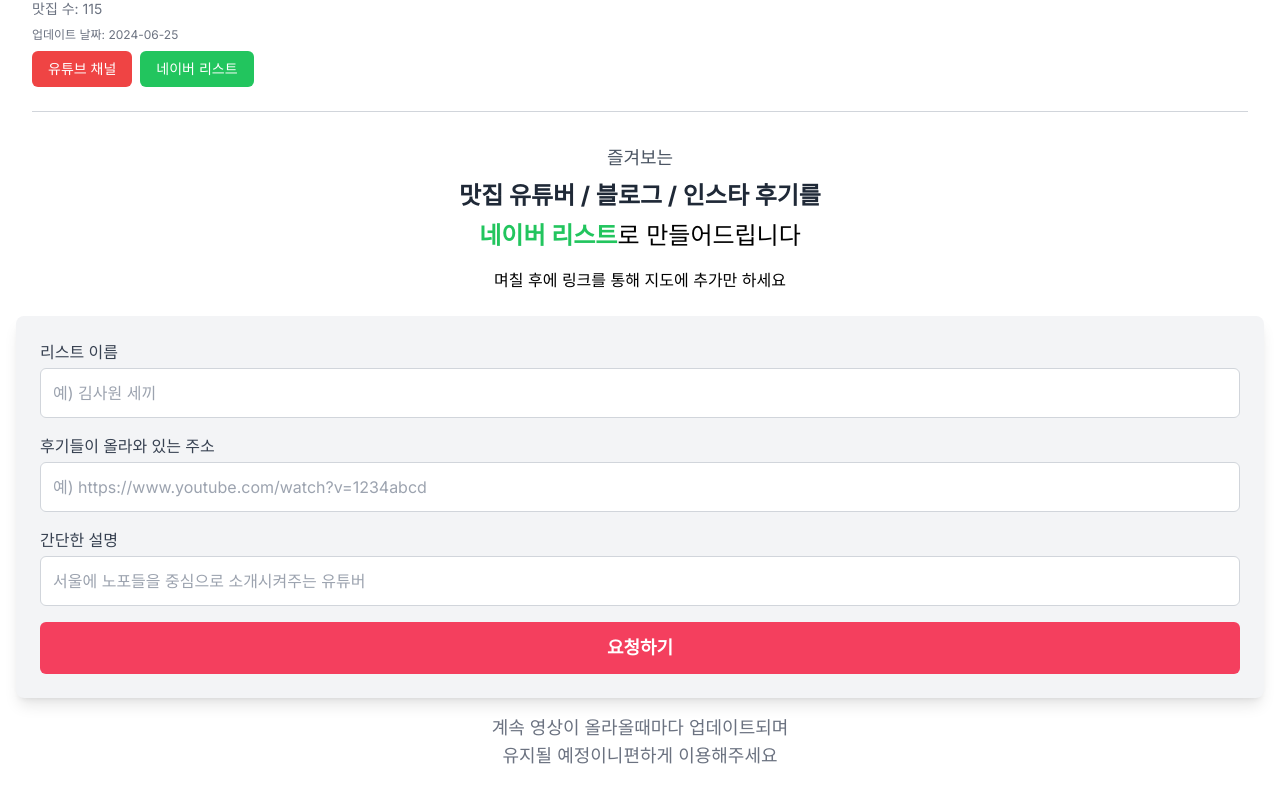
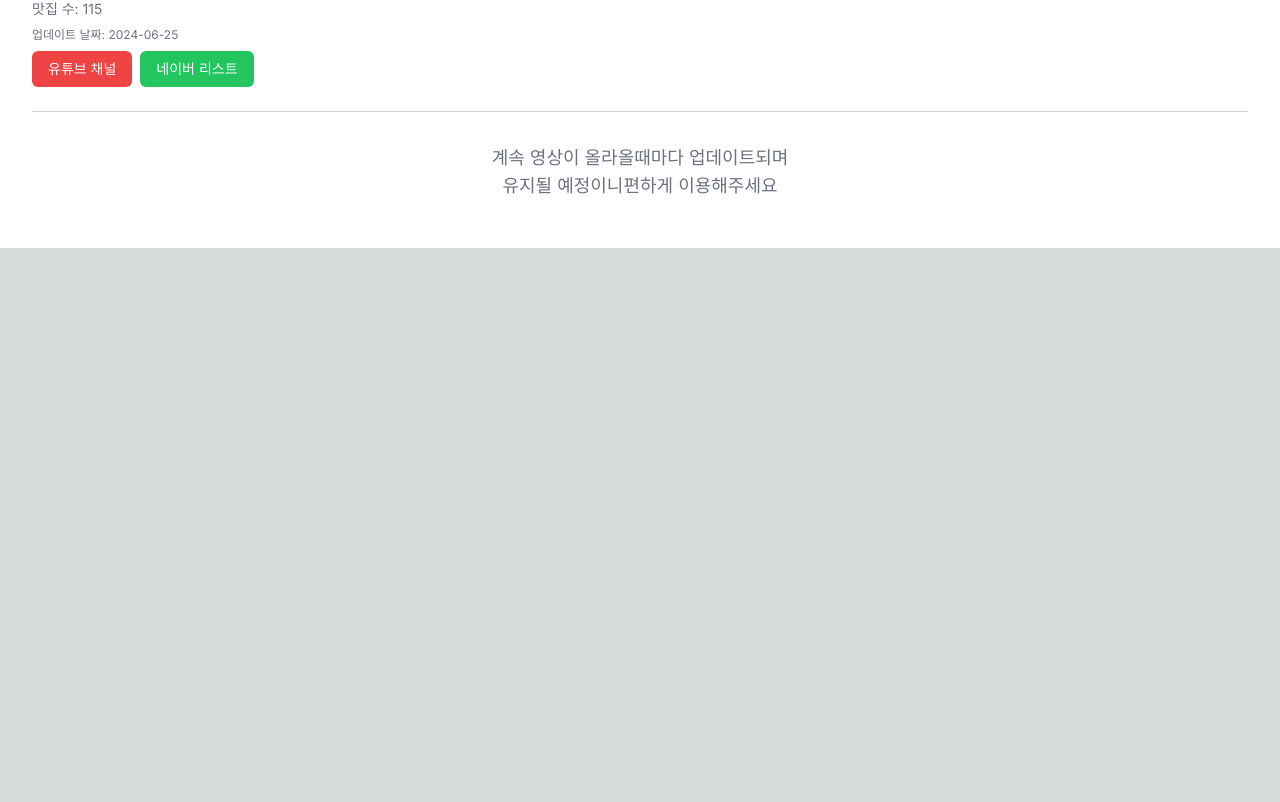
Before and after one commit to essemfly/mylists, a Next.js app: page / in a window 1280 px wide. Shown: the part 1516-2318 px from the top of the page. After the commit the page ends 1764 px from the top, so only its background shows below. Built offline with nearby package versions, Linux system fonts and the light colour scheme.

Commit message:
Make asnyc in webhook url

```diff
--- a/app/components/RequestForm.tsx
+++ b/app/components/RequestForm.tsx
@@ -27,6 +27,7 @@ function RequestForm({ webhookURL }: { webhookURL: string }) {
     const payload = { text: message };
 
     try {
+      console.log("webhookURL", webhookURL);
       const response = await fetch(webhookURL, {
         method: "POST",
         headers: {
--- a/app/page.tsx
+++ b/app/page.tsx
@@ -12,10 +12,12 @@ export default function Home() {
 
   useEffect(() => {
     // window.env가 로드될 때까지 대기
+    console.log("window.env", window.env);
     const interval = setInterval(() => {
       if (window.env && window.env.WEBHOOK_URL) {
         setWebhookUrl(window.env.WEBHOOK_URL);
         clearInterval(interval);
+        console.log("window.env2", window.env);
       }
     }, 100);
 
@@ -57,7 +59,7 @@ export default function Home() {
       <div className="container mx-auto p-4">
         <IntroComponent />
         <NaverListComponent />
-        <RequestForm webhookURL={webhookUrl}/>
+        {webhookUrl && <RequestForm webhookURL={webhookUrl} />}
         <div className="text-gray-500 mt-4 mb-8 text-center">
           <p className="text-lg"> 계속 영상이 올라올때마다 업데이트되며 </p>
           <p className="text-lg">유지될 예정이니편하게 이용해주세요</p>
```
